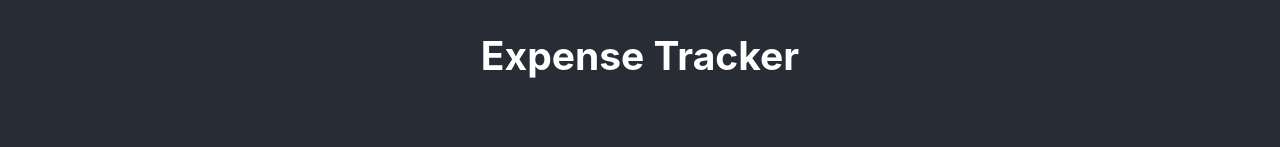
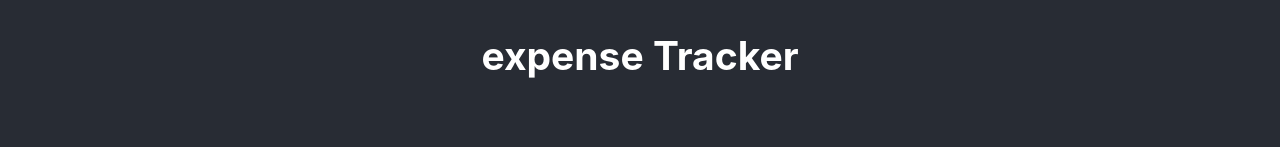
Before and after one commit to DanielElgressy/Expense-Tracker, a React (Create React App) app: page / in a window 1280 px wide. Shown: the top 147 px of the page. Built offline with nearby package versions, Linux system fonts and the light colour scheme; no server answers.

Commit message:
changing first letter in a the title

```diff
--- a/src/App.js
+++ b/src/App.js
@@ -87,7 +87,7 @@ class App extends Component {
       <Router>
         <div className="background">
           <div className="App-header">
-            <h2>Expense Tracker</h2>
+            <h2>expense Tracker</h2>
             <h4 id="h4" style={{ color: (this.showBalance() < 500) ? 'tomato' : 'white'}} >Bank Balance: ${this.showBalance()}</h4>
 
 
```
